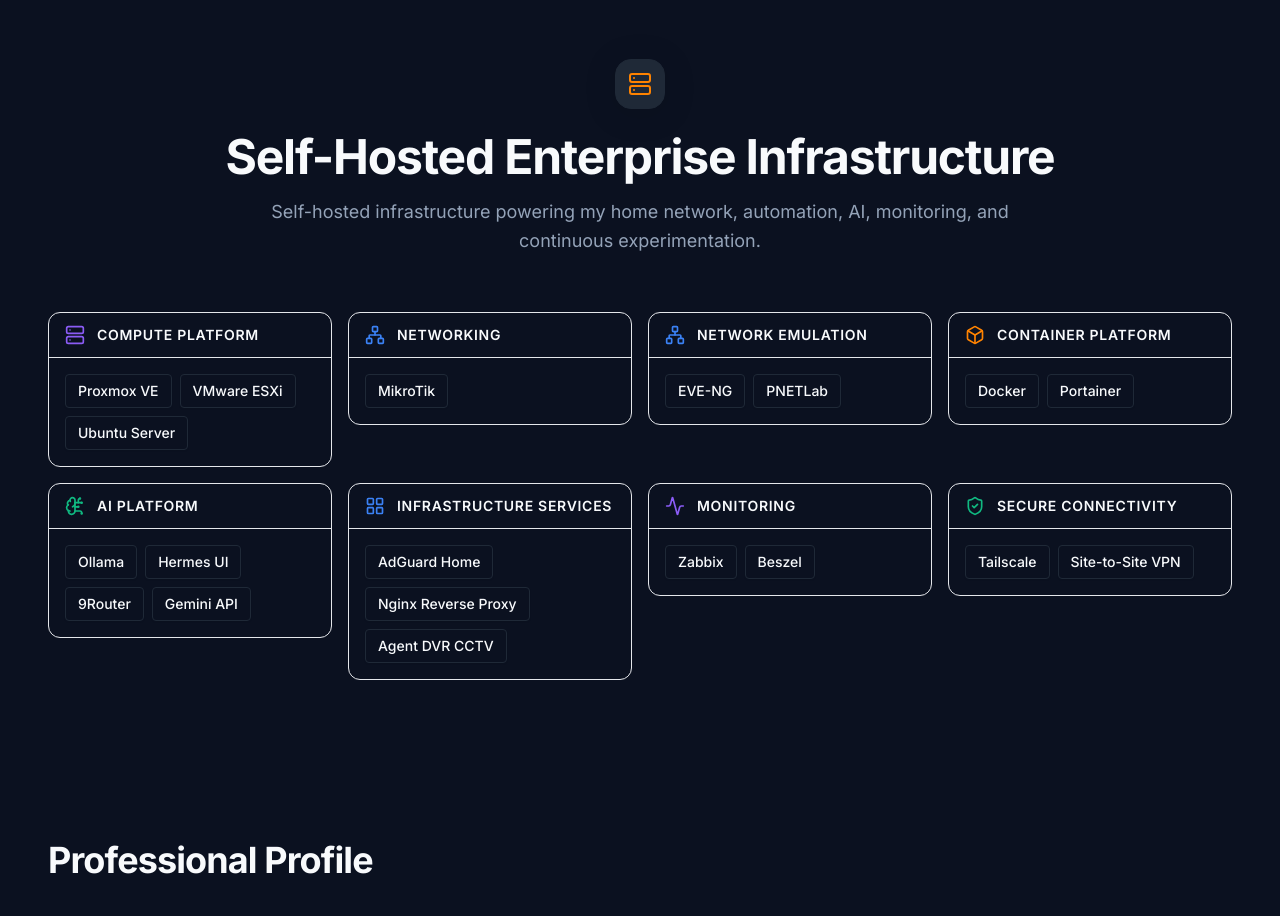
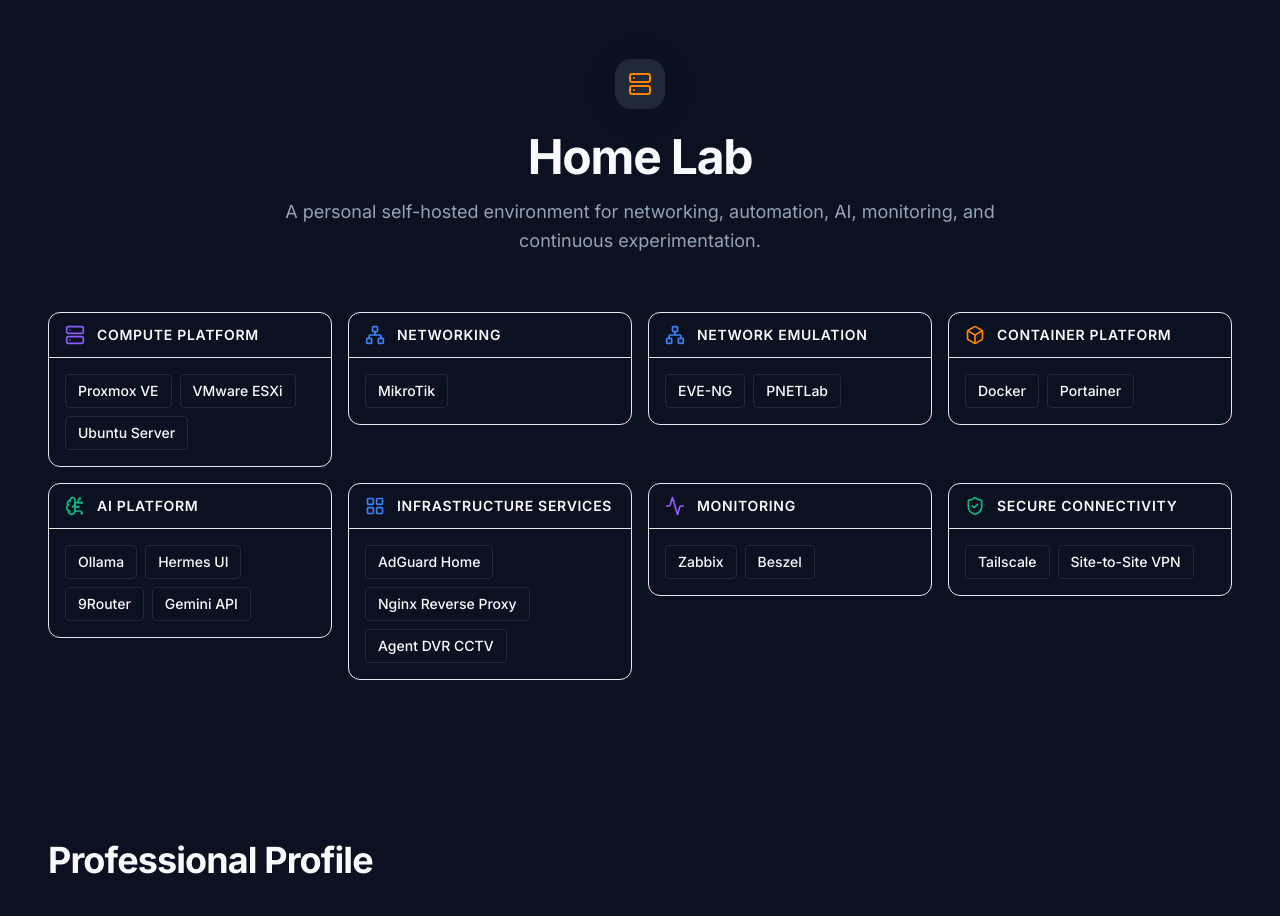
Before and after one commit to shelner8/portofolio, a Next.js app: page / in a window 1280 px wide. Shown: the part 1780-2696 px from the top of the page. Built offline with nearby package versions, Linux system fonts and the light colour scheme; no server answers.

Commit message:
content(home): update dashboard title to Home Lab and align subtitle with personal authenticity

```diff
--- a/src/sections/SelfHostedInfrastructureSection.tsx
+++ b/src/sections/SelfHostedInfrastructureSection.tsx
@@ -91,9 +91,9 @@
             <div className="inline-flex items-center justify-center p-3 rounded-2xl bg-surface border border-surface shadow-soft mb-2">
               <Server className="w-6 h-6 text-accent-orange" />
             </div>
-            <h2 className="text-3xl md:text-4xl lg:text-5xl font-bold text-primary tracking-tight">Self-Hosted Enterprise Infrastructure</h2>
+            <h2 className="text-3xl md:text-4xl lg:text-5xl font-bold text-primary tracking-tight">Home Lab</h2>
             <p className="text-muted text-lg max-w-3xl mx-auto leading-relaxed">
-              Self-hosted infrastructure powering my home network, automation, AI, monitoring, and continuous experimentation.
+              A personal self-hosted environment for networking, automation, AI, monitoring, and continuous experimentation.
             </p>
           </motion.div>
 
```
Also changed, not shown: 1 other file (tests, documents, lock files or other folders).
